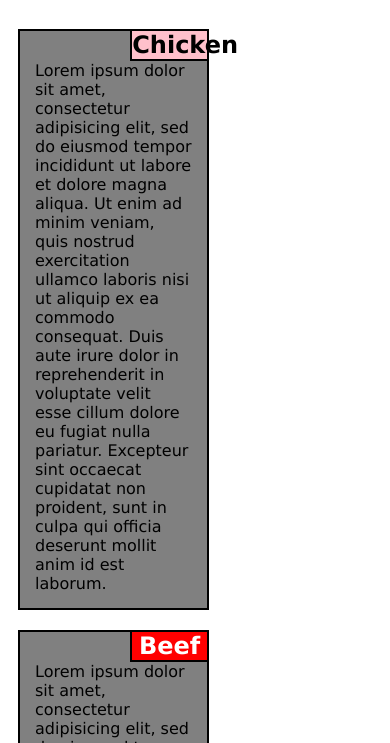
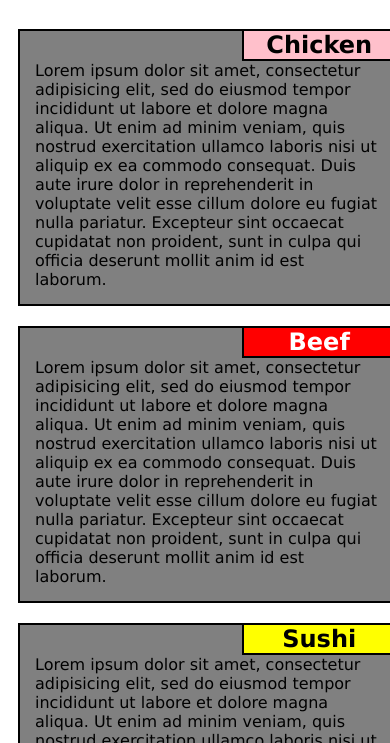
Before and after one commit to lazaronetto/coursera-mod2, a plain HTML site: page index.html in a window 390 px wide. Shown: the part 101-844 px from the top of the page. Drawn offline with Linux system fonts and the light colour scheme.

Commit message:
Update stylesheet.css

```diff
--- a/stylesheets/stylesheet.css
+++ b/stylesheets/stylesheet.css
@@ -68,5 +68,5 @@
 
 /**********mobile**********/
 @media (max-width: 767px)
-    {.box1, .box2, .box3 {width:50%; margin:10px;}
+    {.box1, .box2, .box3 {width:100%; margin:10px;}
 }
```
